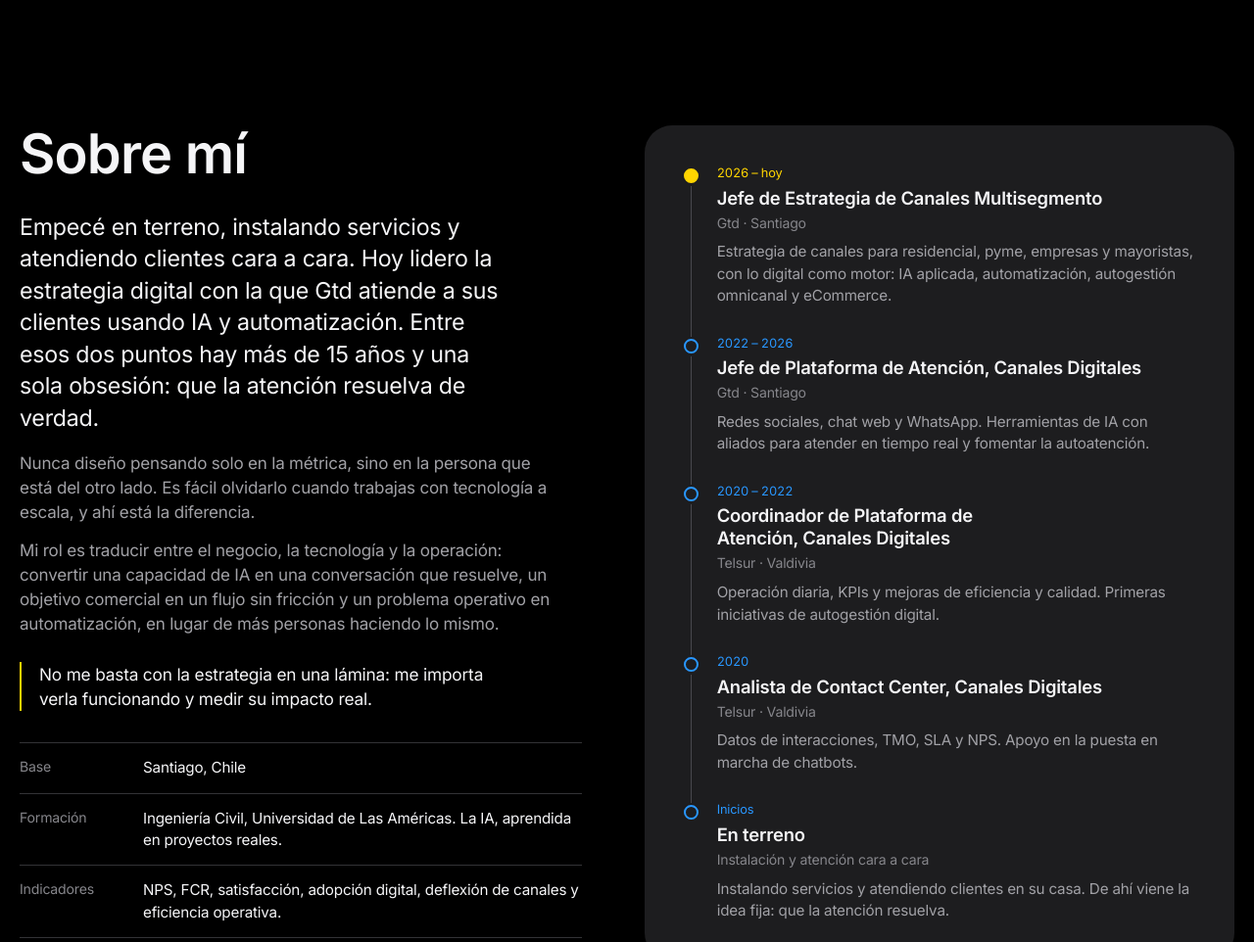
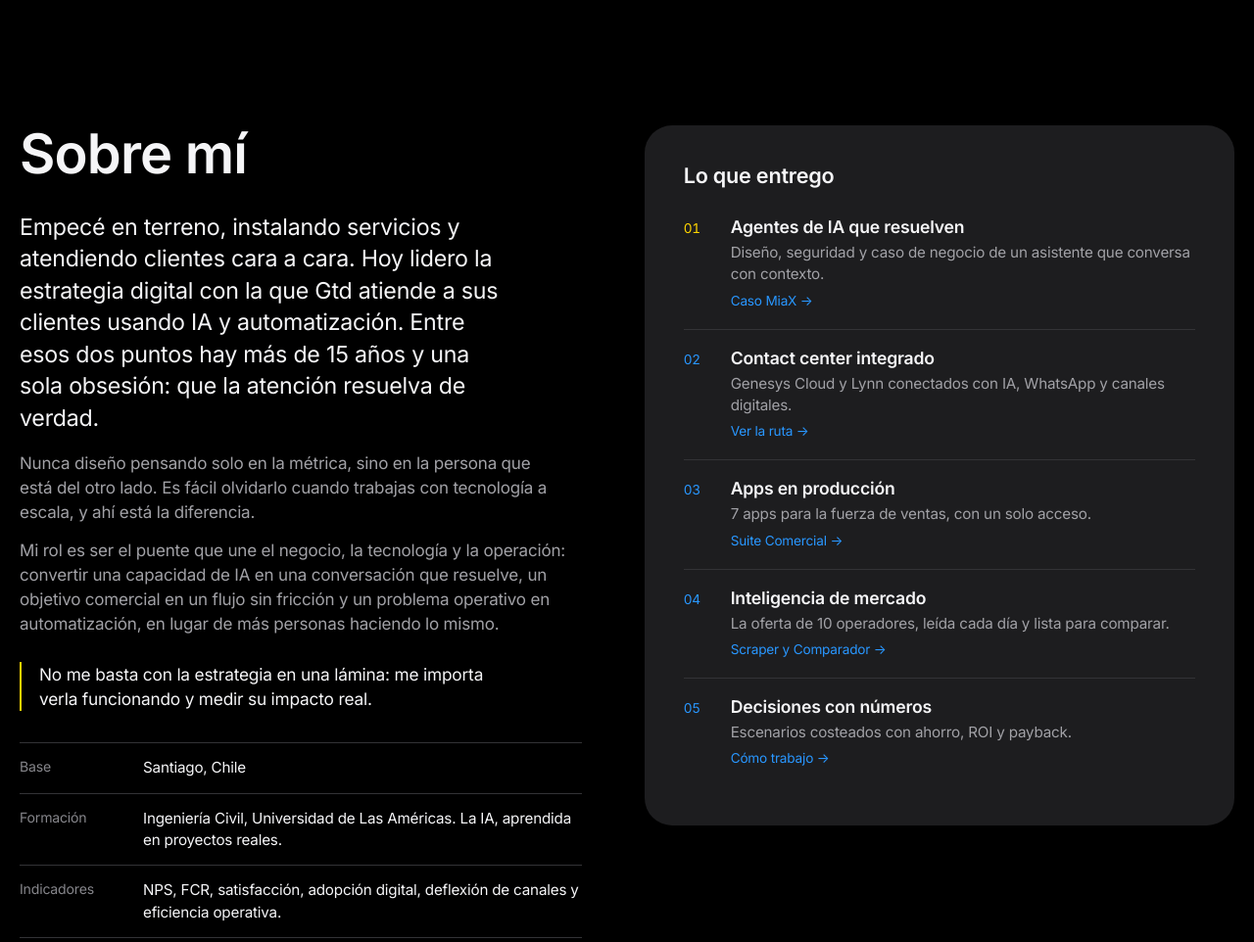
Before and after one commit to CloudCesar/portafolio, a plain HTML site: page portafolio-web/index.html in a window 1280 px wide. Shown: the part 800-1762 px from the top of the page at 98% size. Drawn offline with Linux system fonts and the light colour scheme; animation ran at ten frames a second.

Commit message:
Sobre mí: el puente que une; panel Lo que entrego en vez de trayectoria
Co-Authored-By: Claude Opus 5.5 <noreply@anthropic.com>

```diff
--- a/portafolio-web/index.html
+++ b/portafolio-web/index.html
@@ -637,7 +637,7 @@ footer { border-top: 0; }
   .car-ctl { gap: 8px; margin-top: 18px; }
   .car-n { margin-left: 2px; }
 }
-/* Sobre mí: biografía a la izquierda y la trayectoria como ruta en un panel carbón; el cargo actual va en amarillo */
+/* Sobre mí: biografía a la izquierda y, a la derecha, lo que entrego en un panel carbón */
 .about { display: grid; grid-template-columns: minmax(0, 1fr) minmax(0, 1.05fr); gap: 64px; align-items: start; }
 .about h2 { font-size: clamp(2.25rem, 5vw, 3.5rem); font-weight: 600; letter-spacing: -0.015em; line-height: 1.07; margin-bottom: 28px; }
 .about-lead { font-size: clamp(1.2rem, 2vw, 1.45rem); line-height: 1.4; letter-spacing: -0.01em; margin-bottom: 18px; max-width: 34ch; }
@@ -648,17 +648,19 @@ footer { border-top: 0; }
 .about-facts div { display: grid; grid-template-columns: 110px minmax(0, 1fr); gap: 16px; padding: 14px 0; border-bottom: 1px solid var(--line); }
 .about-facts dt { font-size: 0.88rem; color: var(--dim); }
 .about-facts dd { margin: 0; font-size: 0.95rem; }
-.path { list-style: none; margin: 0; padding: clamp(24px, 4vw, 40px); background: var(--paper); border-radius: 28px; display: grid; gap: 28px; }
-.path li { position: relative; padding-left: 34px; display: grid; gap: 4px; }
-.path li::before { content: ""; position: absolute; left: 0; top: 4px; width: 15px; height: 15px; box-sizing: border-box; border-radius: 50%; border: 2px solid var(--cobalto); background: var(--paper); z-index: 1; }
-.path li::after { content: ""; position: absolute; left: 7px; top: 22px; bottom: -30px; width: 1px; background: var(--line-2); }
-.path li:last-child::after { display: none; }
-.path li.now::before { background: var(--mandarina); border-color: var(--mandarina); }
-.path .yr { font-size: 0.8rem; color: var(--cobalto); font-variant-numeric: tabular-nums; }
-.path .now .yr { color: var(--mandarina-t); }
-.path h3 { font-size: 1.15rem; font-weight: 600; letter-spacing: -0.01em; line-height: 1.25; }
-.path .org { font-size: 0.88rem; color: var(--dim); }
-.path p { color: var(--muted); font-size: 0.95rem; margin-top: 4px; max-width: 54ch; }
+/* Lo que entrego: cada entregable lleva a la sección del portafolio que lo muestra */
+.deliv { padding: clamp(24px, 4vw, 40px); background: var(--paper); border-radius: 28px; }
+.deliv-h { font-size: 1.35rem; font-weight: 600; letter-spacing: -0.01em; margin-bottom: 12px; }
+.deliv ol { list-style: none; margin: 0; padding: 0; }
+.deliv li + li { border-top: 1px solid var(--line); }
+.deliv a { display: grid; grid-template-columns: 36px minmax(0, 1fr); column-gap: 12px; row-gap: 4px; padding: 18px 0; color: inherit; text-decoration: none; }
+.deliv .n { grid-row: span 3; font-size: 0.85rem; color: var(--cobalto); font-variant-numeric: tabular-nums; padding-top: 3px; }
+.deliv b { font-size: 1.1rem; font-weight: 600; letter-spacing: -0.01em; line-height: 1.25; }
+.deliv .d { color: var(--muted); font-size: 0.95rem; max-width: 50ch; }
+.deliv .go { font-size: 0.85rem; color: var(--cobalto); margin-top: 2px; }
+.deliv .go::after { content: " →"; }
+.deliv a:hover b { color: var(--cobalto); }
+.deliv li:first-child .n { color: var(--mandarina-t); }
 footer a { color: var(--cobalto); text-decoration: none; }
 footer a:hover { text-decoration: underline; }
 @media (max-width: 1000px) {
@@ -666,8 +668,7 @@ footer a:hover { text-decoration: underline; }
 }
 @media (max-width: 680px) {
   .about-facts div { grid-template-columns: minmax(0, 1fr); gap: 2px; }
-  .path { padding: 22px; border-radius: 22px; gap: 24px; }
-  .path li::after { bottom: -26px; }
+  .deliv { padding: 22px; border-radius: 22px; }
 }
 /* Móvil: diagramas en vertical en vez de deslizar, ritmo más compacto y método como línea de tiempo */
 .flow-m { display: none; }
@@ -764,7 +765,7 @@ footer a:hover { text-decoration: underline; }
           <h2>Sobre mí</h2>
           <p class="about-lead">Empecé en terreno, instalando servicios y atendiendo clientes cara a cara. Hoy lidero la estrategia digital con la que Gtd atiende a sus clientes usando IA y automatización. Entre esos dos puntos hay más de 15 años y una sola obsesión: que la atención resuelva de verdad.</p>
           <p>Nunca diseño pensando solo en la métrica, sino en la persona que está del otro lado. Es fácil olvidarlo cuando trabajas con tecnología a escala, y ahí está la diferencia.</p>
-          <p>Mi rol es traducir entre el negocio, la tecnología y la operación: convertir una capacidad de IA en una conversación que resuelve, un objetivo comercial en un flujo sin fricción y un problema operativo en automatización, en lugar de más personas haciendo lo mismo.</p>
+          <p>Mi rol es ser el puente que une el negocio, la tecnología y la operación: convertir una capacidad de IA en una conversación que resuelve, un objetivo comercial en un flujo sin fricción y un problema operativo en automatización, en lugar de más personas haciendo lo mismo.</p>
           <blockquote class="about-q">No me basta con la estrategia en una lámina: me importa verla funcionando y medir su impacto real.</blockquote>
           <dl class="about-facts">
             <div><dt>Base</dt><dd>Santiago, Chile</dd></div>
@@ -774,13 +775,16 @@ footer a:hover { text-decoration: underline; }
           <p class="about-cta">¿Conversamos sobre IA aplicada a la experiencia de cliente, automatización o el futuro de los canales digitales?</p>
           <a class="btn-g" href="https://www.linkedin.com/in/cesar-osoriotorres" target="_blank" rel="noopener">Escríbeme en LinkedIn</a>
         </div>
-        <ol class="path" aria-label="Trayectoria">
-          <li class="now"><span class="yr">2026 – hoy</span><h3>Jefe de Estrategia de Canales Multisegmento</h3><span class="org">Gtd · Santiago</span><p>Estrategia de canales para residencial, pyme, empresas y mayoristas, con lo digital como motor: IA aplicada, automatización, autogestión omnicanal y eCommerce.</p></li>
-          <li><span class="yr">2022 – 2026</span><h3>Jefe de Plataforma de Atención, Canales Digitales</h3><span class="org">Gtd · Santiago</span><p>Redes sociales, chat web y WhatsApp. Herramientas de IA con aliados para atender en tiempo real y fomentar la autoatención.</p></li>
-          <li><span class="yr">2020 – 2022</span><h3>Coordinador de Plataforma de Atención, Canales Digitales</h3><span class="org">Telsur · Valdivia</span><p>Operación diaria, KPIs y mejoras de eficiencia y calidad. Primeras iniciativas de autogestión digital.</p></li>
-          <li><span class="yr">2020</span><h3>Analista de Contact Center, Canales Digitales</h3><span class="org">Telsur · Valdivia</span><p>Datos de interacciones, TMO, SLA y NPS. Apoyo en la puesta en marcha de chatbots.</p></li>
-          <li><span class="yr">Inicios</span><h3>En terreno</h3><span class="org">Instalación y atención cara a cara</span><p>Instalando servicios y atendiendo clientes en su casa. De ahí viene la idea fija: que la atención resuelva.</p></li>
-        </ol>
+        <div class="deliv">
+          <h3 class="deliv-h">Lo que entrego</h3>
+          <ol>
+            <li><a href="#miax"><span class="n">01</span><b>Agentes de IA que resuelven</b><span class="d">Diseño, seguridad y caso de negocio de un asistente que conversa con contexto.</span><span class="go">Caso MiaX</span></a></li>
+            <li><a href="#contact-center"><span class="n">02</span><b>Contact center integrado</b><span class="d">Genesys Cloud y Lynn conectados con IA, WhatsApp y canales digitales.</span><span class="go">Ver la ruta</span></a></li>
+            <li><a href="#suite"><span class="n">03</span><b>Apps en producción</b><span class="d">7 apps para la fuerza de ventas, con un solo acceso.</span><span class="go">Suite Comercial</span></a></li>
+            <li><a href="#suite"><span class="n">04</span><b>Inteligencia de mercado</b><span class="d">La oferta de 10 operadores, leída cada día y lista para comparar.</span><span class="go">Scraper y Comparador</span></a></li>
+            <li><a href="#metodo"><span class="n">05</span><b>Decisiones con números</b><span class="d">Escenarios costeados con ahorro, ROI y payback.</span><span class="go">Cómo trabajo</span></a></li>
+          </ol>
+        </div>
       </div>
     </div>
   </section>
```
